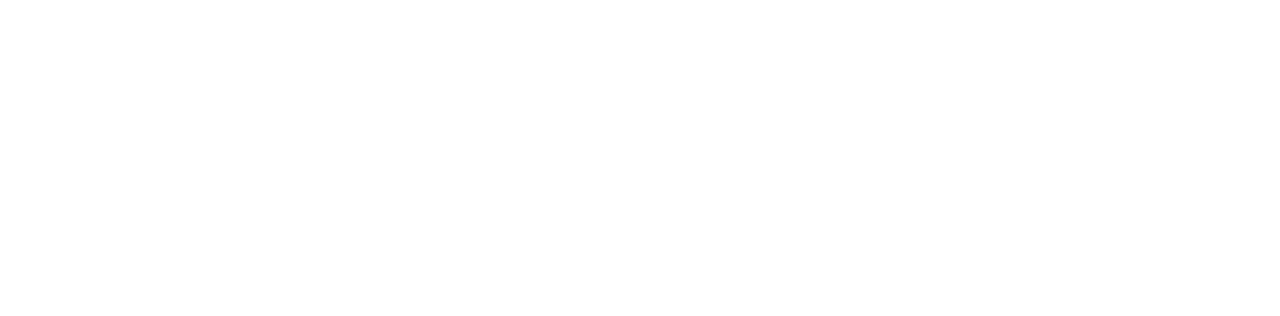
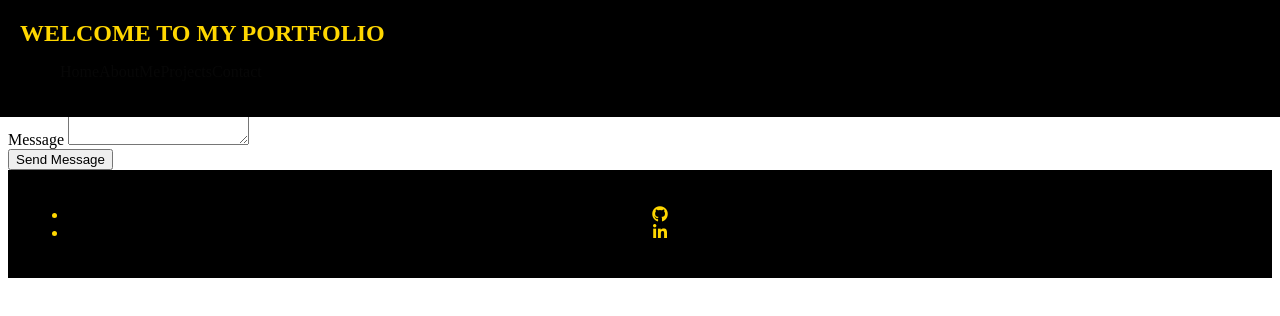
Before and after one commit to snezanakg/Assignment-lesson-19--Portfolio--, a plain HTML site: page pages/contact.html in a window 1280 px wide. Drawn offline with nearby package versions, Linux system fonts and the light colour scheme; files that its build step writes are made by us from their sources.

Commit message:
ccreated contact page

```diff
--- a/pages/contact.html
+++ b/pages/contact.html
@@ -0,0 +1,61 @@
+<!DOCTYPE html>
+<html lang="en">
+<head>
+  <meta charset="UTF-8">
+ <meta name="viewport" content="width=device-width, initial-scale=1.0">
+    <title>CONTACT</title>
+    <link rel="stylesheet" href="style/index.css">
+    <link rel="stylesheet" href="https://cdnjs.cloudflare.com/ajax/libs/font-awesome/5.15.2/css/all.min.css">
+
+
+</head>
+<body>
+    <header class="header">
+        <nav class="navbar"></nav>
+        <div class="brand-title">WELCOME TO MY PORTFOLIO</div>
+        <ul class="nav-list">
+            <li><a href="index.html">Home</a></li>
+            <li><a href="pages/about.html">AboutMe</a></li>
+            <li><a href="pages/projects.html">Projects</a></li>
+            <li><a href="pages/contact.html">Contact</a></li>
+            </li>
+        </ul>
+        <div class="burger">
+            <div class="line1"></div>
+            <div class="line2"></div>
+            <div class="line3"></div>
+          </div>
+    </header>
+    <section class="contact-section">
+    <h1>Contact Me</h1>
+    <form id="contact-form"
+    onsubmit="submitForm(event)">
+    <div class="form-group">
+        <label for="name">Name</label>
+        <input type="text" id="name" name="name" required>
+    </div>
+        <div class="form-group">
+            <label for="email">Email</label>
+            <input type="email" id="email" name="email" required>
+        </div>
+
+        <div class="form-group">
+            <label for="message">Message</label>
+            <textarea id="message" name="message" required></textarea>
+        </div>
+        <button type="submit">Send Message</button>
+    </form>
+</section>
+ <footer class="footer">
+ <div class="social-media-icons">
+    <ul>
+        <li><a href="https://github.com/snezanakg"><i class="fab fa-github"></i></a></li>
+        <li><a href="https://www.linkedin.com/in/snezana-kragujevac-a03693102?lipi=urn%3Ali%3Apage%3Ad_flagship3_profile_view_base_contact_details%3BnvC094I7QDSixmbKvj5oOA%3D%3D"><i class="fab fa-linkedin-in"></i></a></li>
+    </ul>
+</div>
+
+
+</footer>
+<script src="script.js"></script>
+</body>
+</html>
```
Also changed, not shown: pages/about.html (+1 -1 lines), pages/projects.html (+1 -1 lines).
